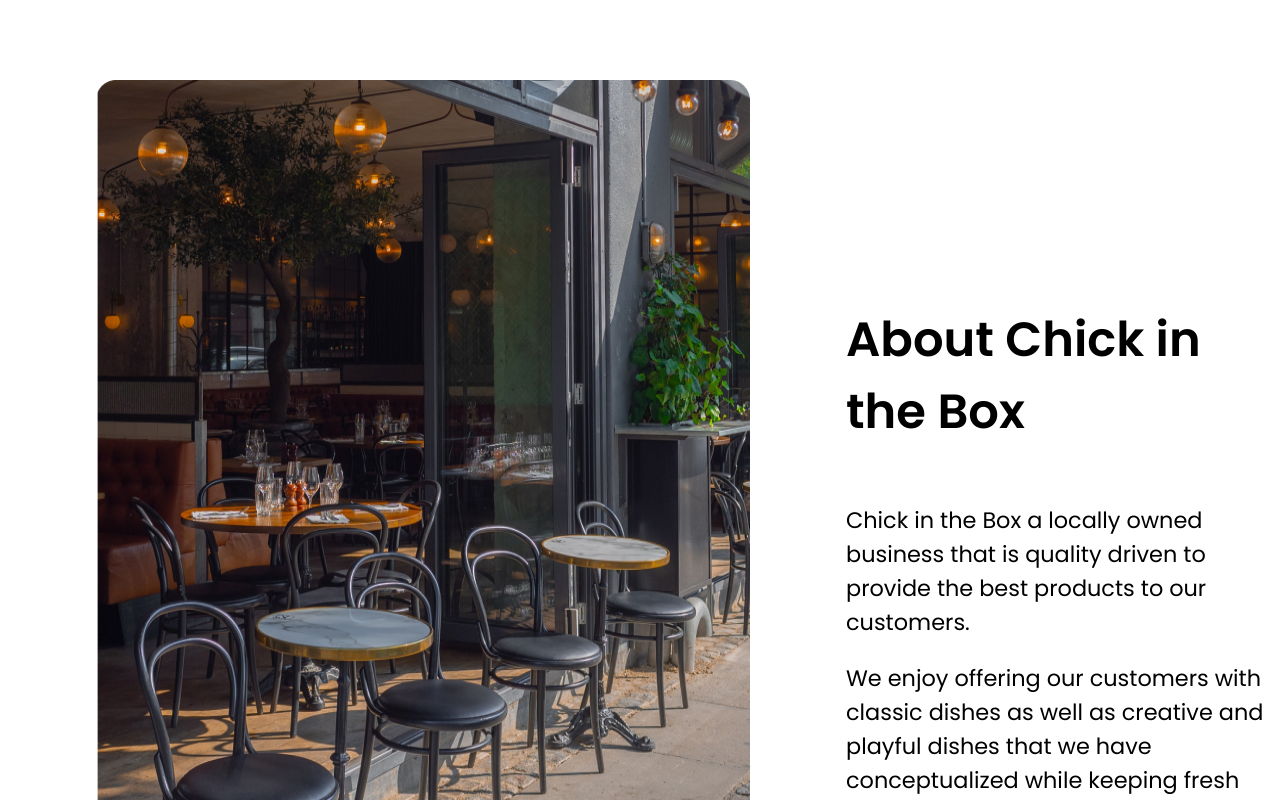
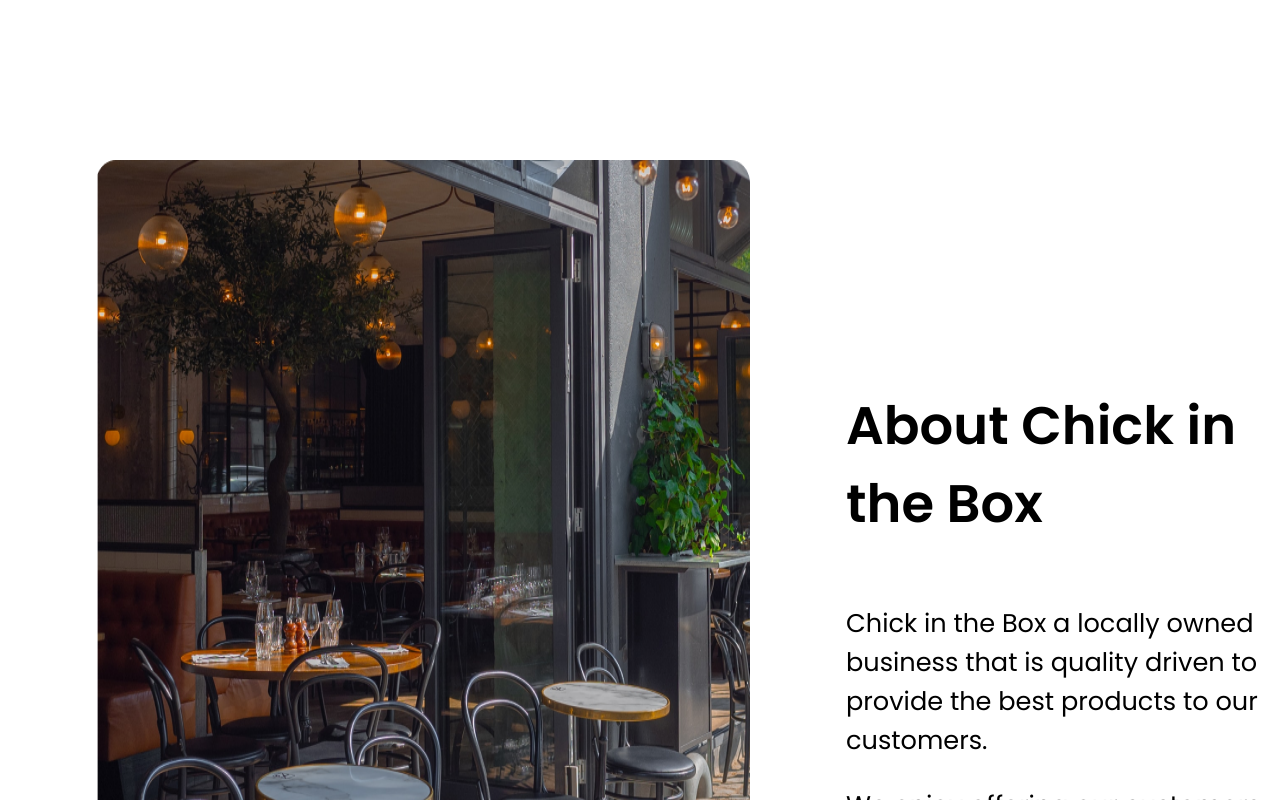
Before and after one commit to lyds214/chicken-website, a React (Create React App) app: page / in a window 1280 px wide. Shown: the top 800 px of the page. Built offline with nearby package versions, Linux system fonts and the light colour scheme.

Commit message:
added media query

```diff
--- a/src/pages/About/About.css
+++ b/src/pages/About/About.css
@@ -20,3 +20,22 @@
     font-family: Poppins-Regular;
     font-size: 1.4rem;
 }
+
+/* 1920px X 1080px */
+@media screen and (max-width: 1920px) {
+    .img-container {
+        display: flex;
+        margin: 10rem 0 0 6rem;
+    }
+    .about-chick-container {
+        margin: 10rem 0 0 6rem;
+     }
+    .heading {
+        font-family: Poppins-SemiBold;
+        font-size: 3.3rem;
+    }
+    .paragraph {
+        font-family: Poppins-Regular;
+        font-size: 1.6rem;
+    }
+}
```
